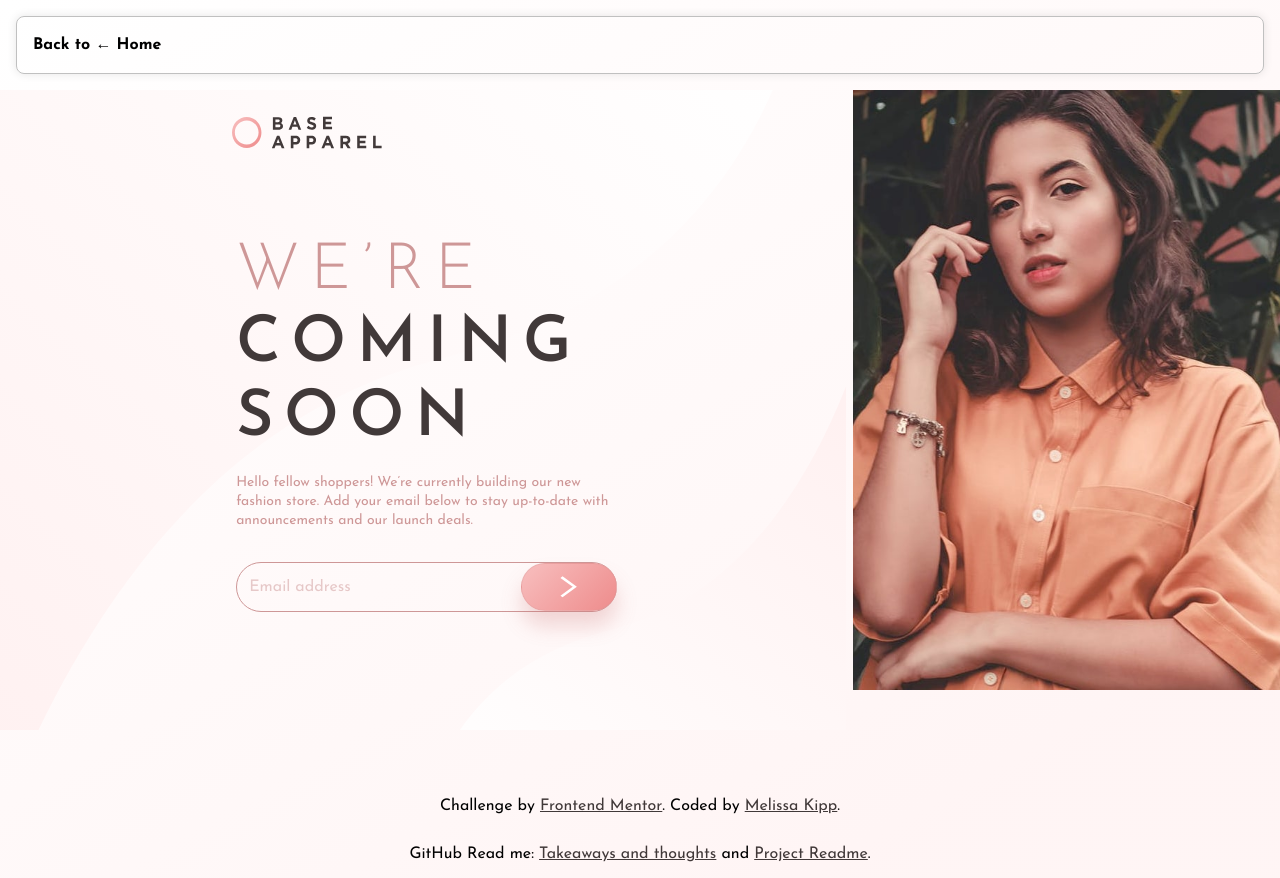
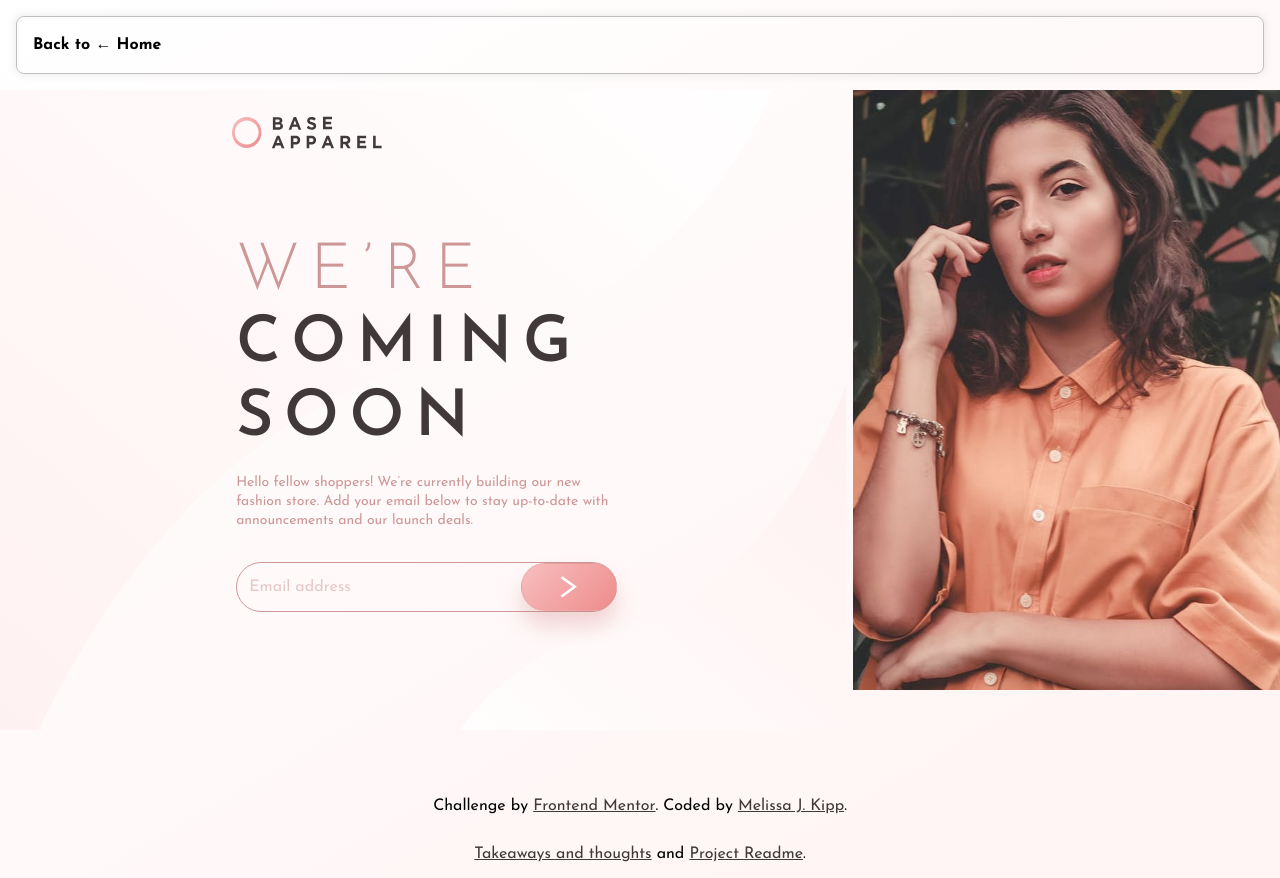
Before and after one commit to melissakipp/frontend-mentor-projects, a Next.js app: page /base-apparel in a window 1280 px wide. Built offline with nearby package versions, Linux system fonts and the light colour scheme.

Commit message:
Create a personal footer component

```diff
--- a/app/base-apparel/page.tsx
+++ b/app/base-apparel/page.tsx
@@ -1,14 +1,13 @@
 'use client';
 import Image from 'next/image';
-import { useState, useLayoutEffect } from 'react';
+import { useState } from 'react';
 
 import './base.css';
 import Logo from '../../public/base-apparel-images/logo.svg';
 import IconError from '../../public/base-apparel-images/icon-error.svg';
 import Arrow from '../../public/base-apparel-images/icon-arrow.svg';
-import desktopImage from '../../public/base-apparel-images/hero-desktop.jpg';
-import mobileImage from '../../public/base-apparel-images/hero-mobile.jpg';
-import BackBanner from '../components/BackBanner';
+import desktopImage from '../../public/base-apparel-images/hero-desktop.jpg';import BackBanner from '../components/BackBanner';
+import PersonalFooter from '../components/PersonalFooter';
 
 function Header() {
   return (
@@ -136,35 +135,6 @@ function Main() {
   );
 }
 
-function Footer() {
-
-  const frontendMentor = "https://www.frontendmentor.io?ref=challenge";
-  const personalSite = "https://melissajkipp.com";
-  const githubPage = "https://github.com/melissakipp/frontend-mentor-projects/tree/main/app/base-apparel/notes.md";
-  const projectReadme = "https://github.com/melissakipp/frontend-mentor-projects/tree/main/app/base-apparel/README.md";
-
-  return (
-    <footer>
-      <article>
-        <section>
-          <h3 className="sr-only">Contact Information</h3>
-          <p className="attribution">
-            Challenge by <a href={frontendMentor} target="_blank">Frontend Mentor</a><span className="sr-only">open in a new tab</span>.
-            Coded by <a href={personalSite} target="_blank">Melissa Kipp</a><span className="sr-only">open in a new tab</span>.
-          </p>
-        </section>
-        <br />
-        <section>
-          <h3 className="sr-only">Project notes</h3>
-          <p>
-            GitHub Read me: <a href={githubPage} target="_blank">Takeaways and thoughts</a> <span className="sr-only">open in a new tab</span> and <a href={projectReadme} target="_blank">Project Readme</a><span className="sr-only">open in a new tab</span>.
-          </p>
-        </section>
-      </article>
-    </footer>
-  )
-}
-
 export default function BaseApparel() {
   return (
     <>
@@ -174,7 +144,13 @@ export default function BaseApparel() {
       <Aside />
       <Main />
     </div>
-    <Footer />
+    <footer>
+      <PersonalFooter
+        mySolution="https://www.frontendmentor.io/solutions/base-apparel-coming-soon-page-1EhXUnKW7h"
+        projectNotes="https://github.com/melissakipp/frontend-mentor-projects/tree/main/app/base-apparel/notes.md"
+        projectReadme="https://github.com/melissakipp/frontend-mentor-projects/tree/main/app/base-apparel/README.md"
+      />
+    </footer>
     </>
   );
 }
--- /dev/null
+++ b/app/components/PersonalFooter.tsx
@@ -0,0 +1,25 @@
+// Define an interface for the component's props
+interface FooterProps {
+  mySolution: string;
+  projectNotes: string;
+  projectReadme: string;
+}
+
+export default function Footer({ mySolution, projectNotes, projectReadme }: FooterProps) {
+  return (
+    <article>
+      <section>
+        <h3 className="sr-only">Contact Information</h3>
+        <p className="attribution">
+          Challenge by <a href={mySolution} target="_blank">Frontend Mentor</a><span className="sr-only"> open in a new tab</span>.
+          Coded by <a href="https://melissajkipp.com" target="_blank">Melissa J. Kipp</a><span className="sr-only"> open in a new tab</span>.
+        </p>
+      </section>
+      <br />
+      <section>
+        <h3 className="sr-only">Project notes</h3>
+        <a href={projectNotes} target="_blank">Takeaways and thoughts</a><span className="sr-only"> open in a new tab</span> and <a href={projectReadme} target="_blank">Project Readme</a><span className="sr-only"> open in a new tab</span>.
+      </section>
+    </article>
+  );
+}
--- a/app/page.tsx
+++ b/app/page.tsx
@@ -46,7 +46,6 @@ export default function Home() {
             </li>
           </ul>
         </section>
-
       </article>
     </main>
   );
```
Also changed, not shown: app/product-preview-card/page.tsx (+9 -21 lines). Lines whose indentation alone changed are shown as unchanged.
